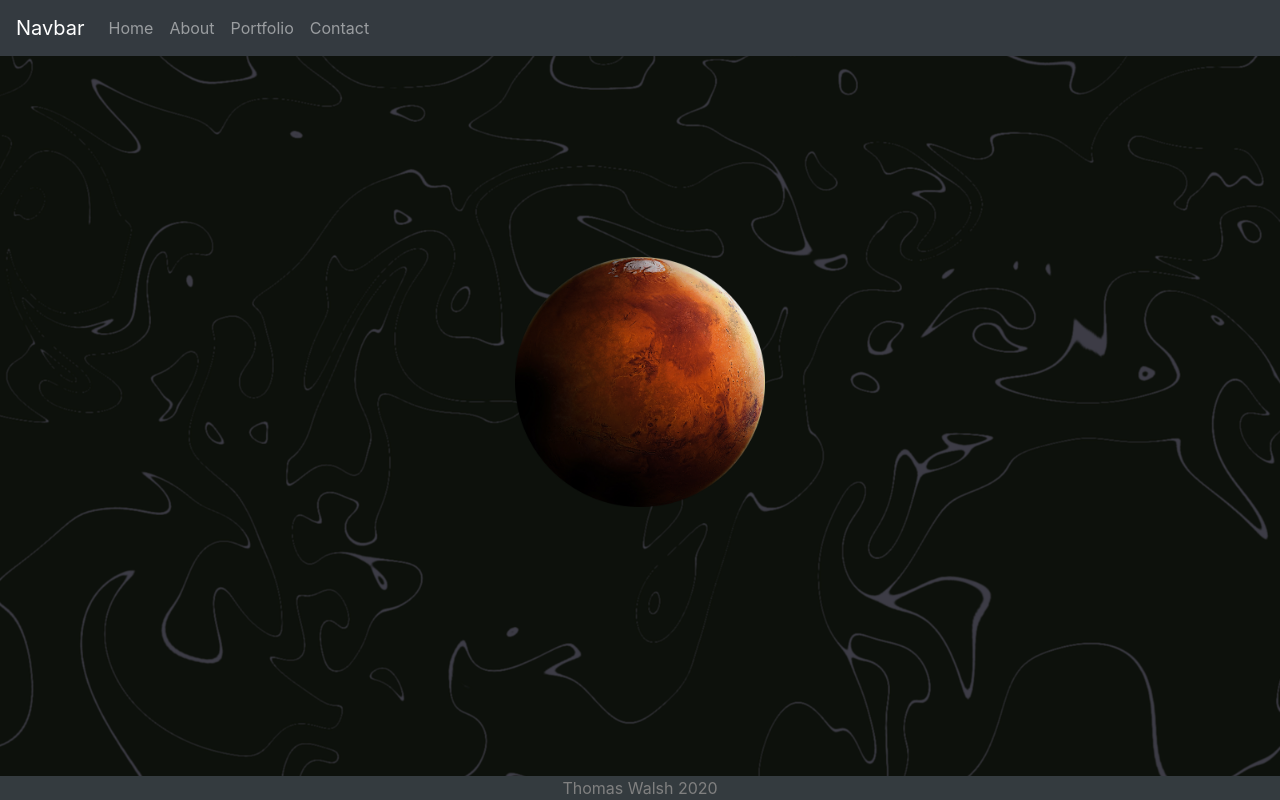
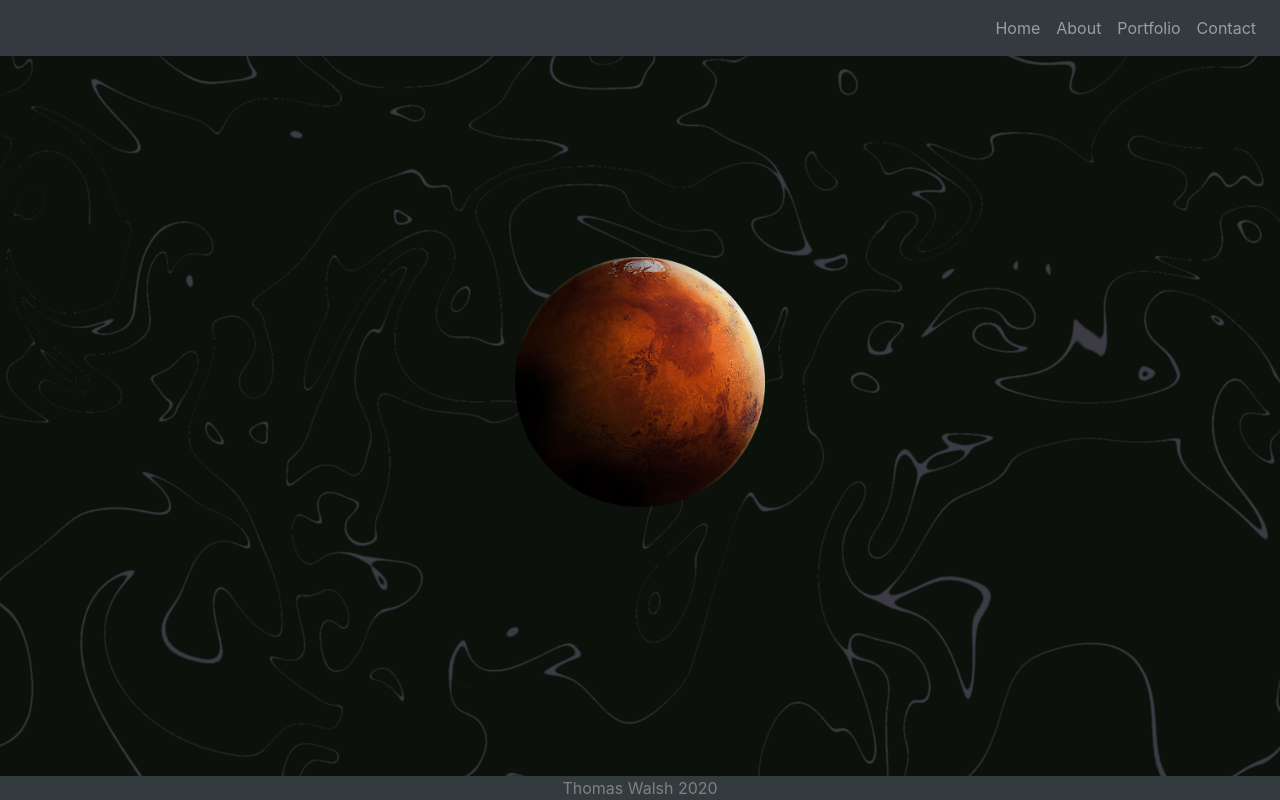
Before and after one commit to Kelendoheim/react-portfolio, a React (Create React App) app: page / in a window 1280 px wide. Built offline with nearby package versions, Linux system fonts and the light colour scheme.

Commit message:
right aligned the navbar

```diff
--- a/src/components/Navigation/Navigation.jsx
+++ b/src/components/Navigation/Navigation.jsx
@@ -4,9 +4,9 @@ import {Navbar, Nav}  from "react-bootstrap"
 const Navigation = () => {
     return (
         <>
-        <Navbar bg="dark" variant="dark">
-          <Navbar.Brand href="/">Navbar</Navbar.Brand>
-          <Nav className="mr-auto">
+        <Navbar bg="dark" variant="dark" >
+
+          <Nav className="ml-auto">
             <Nav.Link href="/">Home</Nav.Link>
             <Nav.Link href="/about">About</Nav.Link>
             <Nav.Link href="/portfolio">Portfolio</Nav.Link>
```
